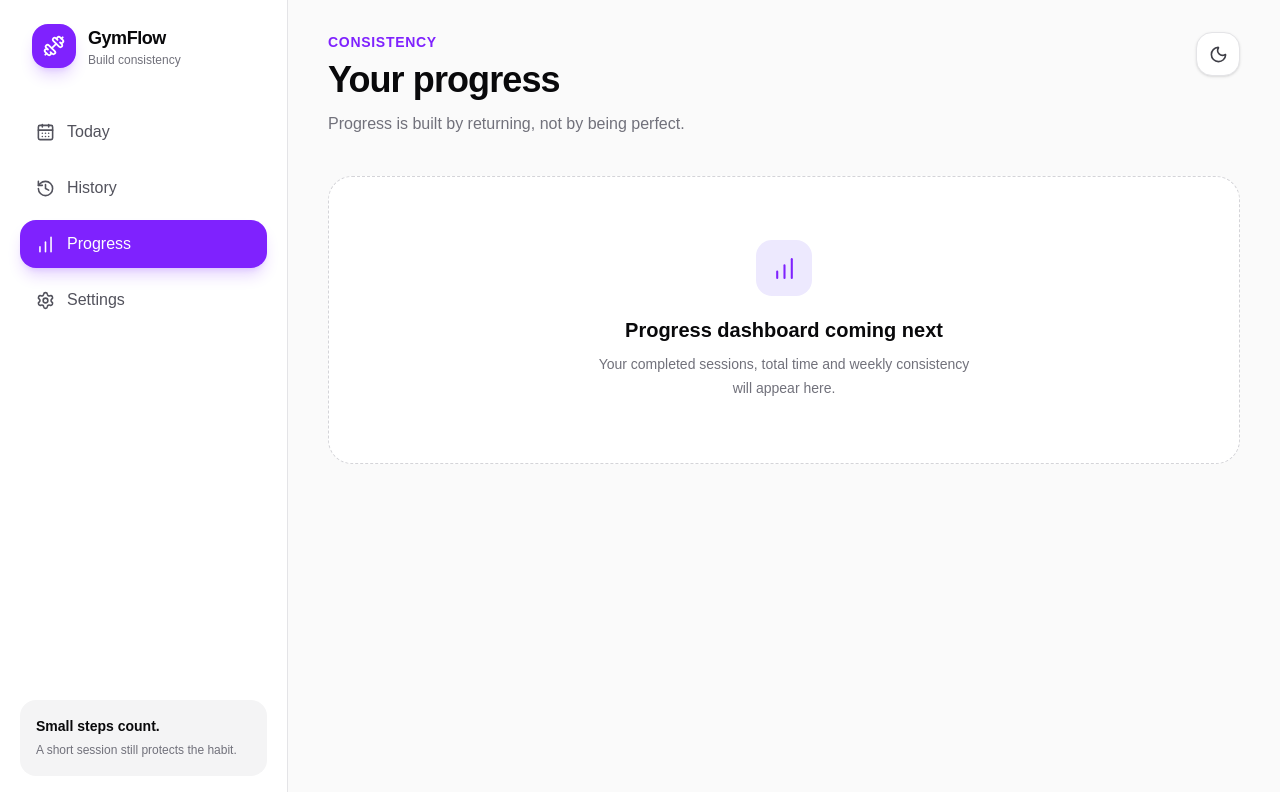
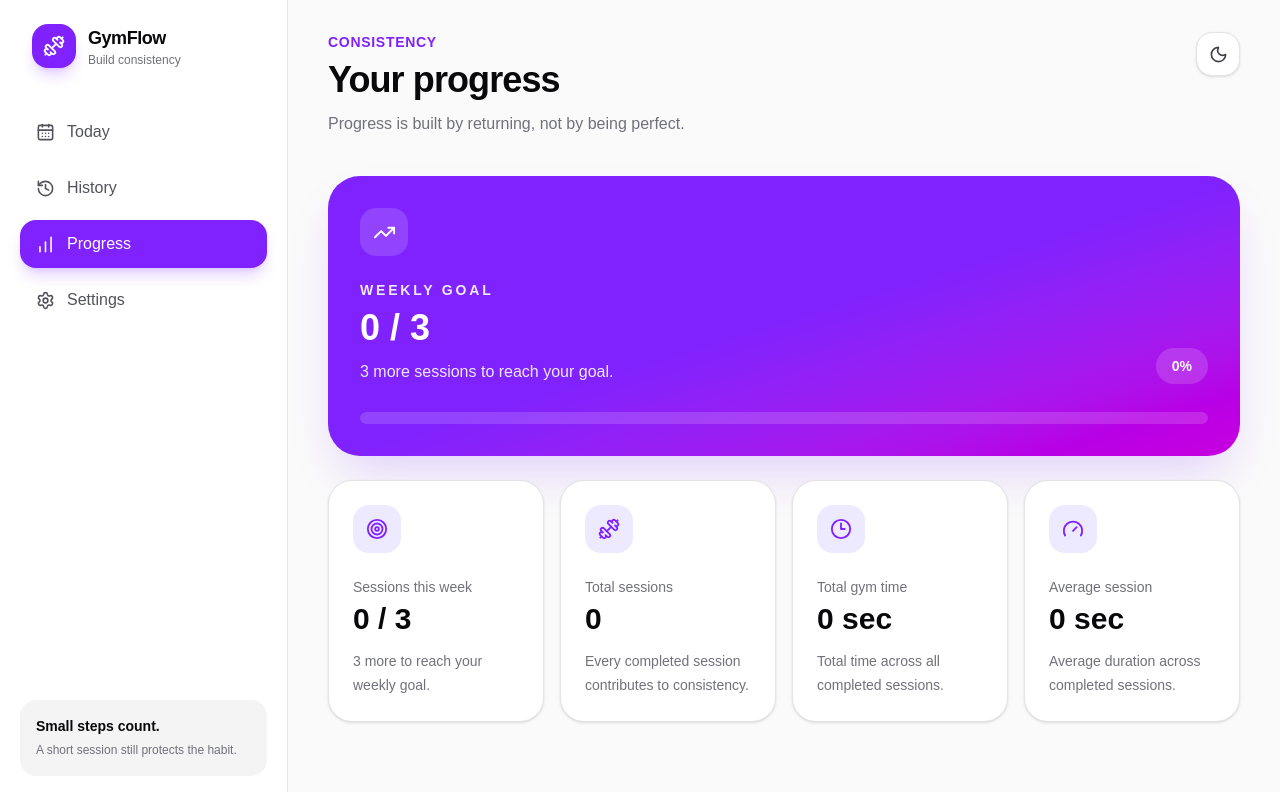
Before and after one commit to ameeridz/gymflow, a Next.js app: page /progress in a window 1280 px wide. Shown: the top 792 px of the page. Built offline with nearby package versions, Linux system fonts and the light colour scheme.

Commit message:
feat: add real-time progress analytics
feat: add real-time progress analytics

```diff
--- a/src/app/page.tsx
+++ b/src/app/page.tsx
@@ -2,11 +2,14 @@
 
 import { Dumbbell, Flame, Target } from "lucide-react";
 import { useState } from "react";
+import { getCompletedSessionsThisWeek } from "@/lib/session-analytics";
 
 import { ActiveSessionCard } from "@/components/check-in/active-session-card";
 import { CheckInDialog } from "@/components/check-in/check-in-dialog";
 import { ThemeToggle } from "@/components/theme-toggle";
 import { useSessionStore } from "@/stores/session-store";
+
+const weeklyTarget = 3;
 
 export default function Home() {
   const [checkInOpen, setCheckInOpen] =
@@ -15,6 +18,39 @@ export default function Home() {
   const activeSession = useSessionStore(
     (state) => state.activeSession,
   );
+const completedSessions = useSessionStore(
+  (state) => state.completedSessions,
+);
+
+const sessionsThisWeek =
+  getCompletedSessionsThisWeek(completedSessions);
+
+const completedThisWeek = sessionsThisWeek.length;
+
+const remainingSessions = Math.max(
+  0,
+  weeklyTarget - completedThisWeek,
+);
+
+const weeklyProgress = Math.min(
+  100,
+  (completedThisWeek / weeklyTarget) * 100,
+);
+
+const weeklyMessage =
+  completedThisWeek >= weeklyTarget
+    ? completedThisWeek === weeklyTarget
+      ? "Weekly goal achieved. Great work showing up."
+      : `Weekly goal exceeded by ${
+          completedThisWeek - weeklyTarget
+        } session${
+          completedThisWeek - weeklyTarget === 1
+            ? ""
+            : "s"
+        }.`
+    : remainingSessions === 1
+      ? "One more session to achieve your weekly target."
+      : `${remainingSessions} more sessions to achieve your weekly target.`;
 
   return (
     <main className="min-h-screen px-4 py-6 sm:px-6 lg:px-10 lg:py-8">
@@ -66,7 +102,7 @@ export default function Home() {
                 </p>
 
                 <p className="mt-1 text-3xl font-black">
-                  2 / 3
+                  {completedThisWeek} / {weeklyTarget}
                 </p>
               </div>
 
@@ -76,12 +112,16 @@ export default function Home() {
             </div>
 
             <div className="mt-6 h-3 overflow-hidden rounded-full bg-zinc-100 dark:bg-zinc-800">
-              <div className="h-full w-2/3 rounded-full bg-gradient-to-r from-violet-600 to-fuchsia-500" />
+              <div
+              className="h-full rounded-full bg-gradient-to-r from-violet-600 to-fuchsia-500 transition-all duration-500"
+              style={{
+              width: `${weeklyProgress}%`,
+            }}
+          />
             </div>
 
             <p className="mt-3 text-sm text-zinc-500 dark:text-zinc-400">
-              One more session to achieve your weekly
-              target.
+              {weeklyMessage}
             </p>
           </div>
         </section>
--- a/src/app/progress/page.tsx
+++ b/src/app/progress/page.tsx
@@ -1,8 +1,105 @@
-import { ChartNoAxesColumnIncreasing } from "lucide-react";
+"use client";
+
+import {
+  Clock3,
+  Dumbbell,
+  Flame,
+  Gauge,
+  Target,
+  TrendingUp,
+} from "lucide-react";
+import { useSyncExternalStore } from "react";
 
 import { ThemeToggle } from "@/components/theme-toggle";
+import {
+  formatAnalyticsDuration,
+  getAverageDurationSeconds,
+  getCompletedSessionsThisWeek,
+  getTotalDurationSeconds,
+} from "@/lib/session-analytics";
+import { useSessionStore } from "@/stores/session-store";
+
+const weeklyTarget = 3;
+
+function subscribe() {
+  return () => {};
+}
+
+function useMounted() {
+  return useSyncExternalStore(
+    subscribe,
+    () => true,
+    () => false,
+  );
+}
 
 export default function ProgressPage() {
+  const mounted = useMounted();
+
+  const completedSessions = useSessionStore(
+    (state) => state.completedSessions,
+  );
+
+  const sessionsThisWeek =
+    getCompletedSessionsThisWeek(completedSessions);
+
+  const totalDuration =
+    getTotalDurationSeconds(completedSessions);
+
+  const averageDuration =
+    getAverageDurationSeconds(completedSessions);
+
+  const weeklyProgress = Math.min(
+    100,
+    (sessionsThisWeek.length / weeklyTarget) * 100,
+  );
+
+  const weeklyGoalReached =
+    sessionsThisWeek.length >= weeklyTarget;
+
+  const progressItems = [
+    {
+      label: "Sessions this week",
+      value: `${sessionsThisWeek.length} / ${weeklyTarget}`,
+      description: weeklyGoalReached
+        ? "Your weekly goal has been achieved."
+        : `${Math.max(
+            0,
+            weeklyTarget - sessionsThisWeek.length,
+          )} more to reach your weekly goal.`,
+      icon: Target,
+    },
+    {
+      label: "Total sessions",
+      value: String(completedSessions.length),
+      description:
+        "Every completed session contributes to consistency.",
+      icon: Dumbbell,
+    },
+    {
+      label: "Total gym time",
+      value: formatAnalyticsDuration(totalDuration),
+      description:
+        "Total time across all completed sessions.",
+      icon: Clock3,
+    },
+    {
+      label: "Average session",
+      value: formatAnalyticsDuration(averageDuration),
+      description:
+        "Average duration across completed sessions.",
+      icon: Gauge,
+    },
+  ];
+
+  if (!mounted) {
+    return (
+      <main className="px-4 py-6 sm:px-6 lg:px-10 lg:py-8">
+        <div className="mx-auto min-h-96 max-w-6xl animate-pulse rounded-3xl bg-zinc-200 dark:bg-zinc-900" />
+      </main>
+    );
+  }
+
   return (
     <main className="px-4 py-6 sm:px-6 lg:px-10 lg:py-8">
       <div className="mx-auto max-w-6xl">
@@ -16,7 +113,7 @@ export default function ProgressPage() {
               Your progress
             </h1>
 
-            <p className="mt-3 text-zinc-500 dark:text-zinc-400">
+            <p className="mt-3 max-w-xl text-zinc-500 dark:text-zinc-400">
               Progress is built by returning, not by being
               perfect.
             </p>
@@ -25,19 +122,84 @@ export default function ProgressPage() {
           <ThemeToggle />
         </header>
 
-        <section className="mt-10 flex min-h-72 flex-col items-center justify-center rounded-3xl border border-dashed border-zinc-300 bg-white p-8 text-center dark:border-zinc-700 dark:bg-zinc-900">
-          <div className="flex h-14 w-14 items-center justify-center rounded-2xl bg-violet-100 text-violet-600 dark:bg-violet-500/15 dark:text-violet-400">
-            <ChartNoAxesColumnIncreasing size={25} />
+        <section className="mt-10 overflow-hidden rounded-[2rem] bg-gradient-to-br from-violet-600 via-violet-600 to-fuchsia-600 p-6 text-white shadow-2xl shadow-violet-600/20 sm:p-8">
+          <div className="flex flex-col gap-6 sm:flex-row sm:items-end sm:justify-between">
+            <div>
+              <div className="flex h-12 w-12 items-center justify-center rounded-2xl bg-white/15">
+                {weeklyGoalReached ? (
+                  <Flame size={23} />
+                ) : (
+                  <TrendingUp size={23} />
+                )}
+              </div>
+
+              <p className="mt-6 text-sm font-semibold uppercase tracking-[0.2em] text-violet-100">
+                Weekly goal
+              </p>
+
+              <h2 className="mt-2 text-4xl font-black">
+                {sessionsThisWeek.length} / {weeklyTarget}
+              </h2>
+
+              <p className="mt-3 text-violet-100">
+                {weeklyGoalReached
+                  ? "Weekly goal achieved. Keep the momentum going."
+                  : `${Math.max(
+                      0,
+                      weeklyTarget -
+                        sessionsThisWeek.length,
+                    )} more session${
+                      weeklyTarget -
+                        sessionsThisWeek.length ===
+                      1
+                        ? ""
+                        : "s"
+                    } to reach your goal.`}
+              </p>
+            </div>
+
+            <span className="w-fit rounded-full bg-white/15 px-4 py-2 text-sm font-bold">
+              {Math.round(weeklyProgress)}%
+            </span>
           </div>
 
-          <h2 className="mt-5 text-xl font-black">
-            Progress dashboard coming next
-          </h2>
+          <div className="mt-7 h-3 overflow-hidden rounded-full bg-white/15">
+            <div
+              className="h-full rounded-full bg-white transition-all duration-500"
+              style={{
+                width: `${weeklyProgress}%`,
+              }}
+            />
+          </div>
+        </section>
 
-          <p className="mt-2 max-w-sm text-sm leading-6 text-zinc-500 dark:text-zinc-400">
-            Your completed sessions, total time and weekly
-            consistency will appear here.
-          </p>
+        <section className="mt-6 grid gap-4 sm:grid-cols-2 xl:grid-cols-4">
+          {progressItems.map((item) => {
+            const Icon = item.icon;
+
+            return (
+              <article
+                key={item.label}
+                className="rounded-3xl border border-zinc-200 bg-white p-6 shadow-sm dark:border-zinc-800 dark:bg-zinc-900"
+              >
+                <div className="flex h-12 w-12 items-center justify-center rounded-2xl bg-violet-100 text-violet-600 dark:bg-violet-500/15 dark:text-violet-400">
+                  <Icon size={22} />
+                </div>
+
+                <p className="mt-6 text-sm text-zinc-500 dark:text-zinc-400">
+                  {item.label}
+                </p>
+
+                <p className="mt-1 text-3xl font-black">
+                  {item.value}
+                </p>
+
+                <p className="mt-3 text-sm leading-6 text-zinc-500 dark:text-zinc-400">
+                  {item.description}
+                </p>
+              </article>
+            );
+          })}
         </section>
       </div>
     </main>
--- /dev/null
+++ b/src/lib/session-analytics.ts
@@ -0,0 +1,79 @@
+import type { GymSession } from "@/types/session";
+
+export function getStartOfCurrentWeek() {
+  const currentDate = new Date();
+  const currentDay = currentDate.getDay();
+
+  const daysSinceMonday =
+    currentDay === 0 ? 6 : currentDay - 1;
+
+  const monday = new Date(currentDate);
+
+  monday.setDate(
+    currentDate.getDate() - daysSinceMonday,
+  );
+
+  monday.setHours(0, 0, 0, 0);
+
+  return monday;
+}
+
+export function getCompletedSessionsThisWeek(
+  sessions: GymSession[],
+) {
+  const startOfWeek = getStartOfCurrentWeek();
+
+  return sessions.filter((session) => {
+    if (session.status !== "completed") {
+      return false;
+    }
+
+    const sessionDate = new Date(session.startedAt);
+
+    return sessionDate >= startOfWeek;
+  });
+}
+
+export function getTotalDurationSeconds(
+  sessions: GymSession[],
+) {
+  return sessions.reduce(
+    (total, session) =>
+      total + (session.durationSeconds ?? 0),
+    0,
+  );
+}
+
+export function getAverageDurationSeconds(
+  sessions: GymSession[],
+) {
+  if (sessions.length === 0) {
+    return 0;
+  }
+
+  return Math.floor(
+    getTotalDurationSeconds(sessions) /
+      sessions.length,
+  );
+}
+
+export function formatAnalyticsDuration(
+  totalSeconds: number,
+) {
+  if (totalSeconds < 60) {
+    return `${totalSeconds} sec`;
+  }
+
+  const totalMinutes = Math.floor(
+    totalSeconds / 60,
+  );
+
+  const hours = Math.floor(totalMinutes / 60);
+  const minutes = totalMinutes % 60;
+
+  if (hours > 0) {
+    return `${hours} hr ${minutes} min`;
+  }
+
+  return `${totalMinutes} min`;
+}
```
